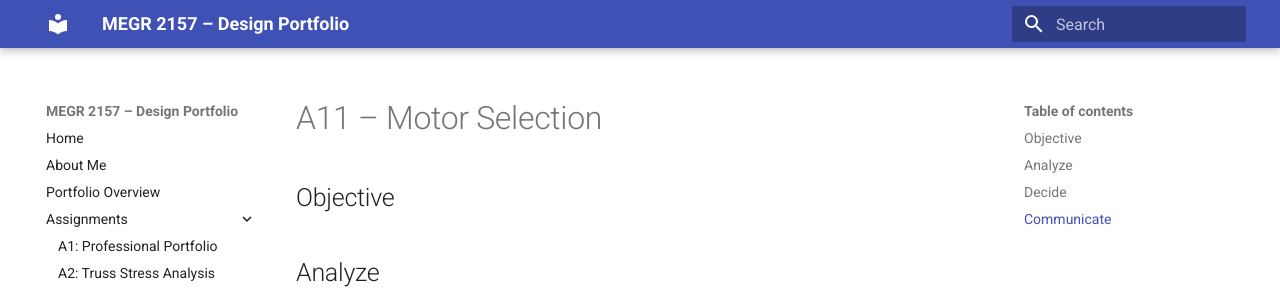
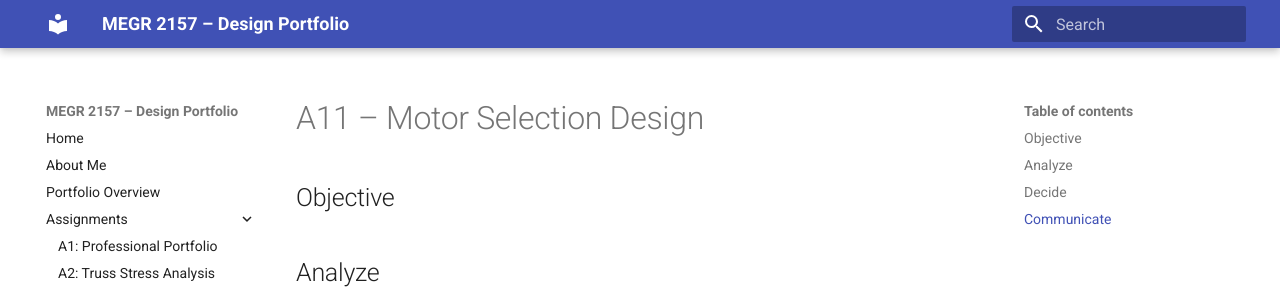
Before and after one commit to AcGallo/Florencondia-MEGR-2157-Portfolio, an MkDocs documentation site: the page built from docs/assignments/A11/index.md, in a window 1280 px wide. Shown: the top 292 px of the page. Built offline with MkDocs 1.6.1 and Material for MkDocs 9.7.7, drawn with Linux system fonts in a browser that asks for light colours.

Commit message:
Update index.md

```diff
--- a/docs/assignments/A11/index.md
+++ b/docs/assignments/A11/index.md
@@ -1,4 +1,4 @@
-# A11 – Motor Selection
+# A11 – Motor Selection Design
 
 ## Objective
 
```
